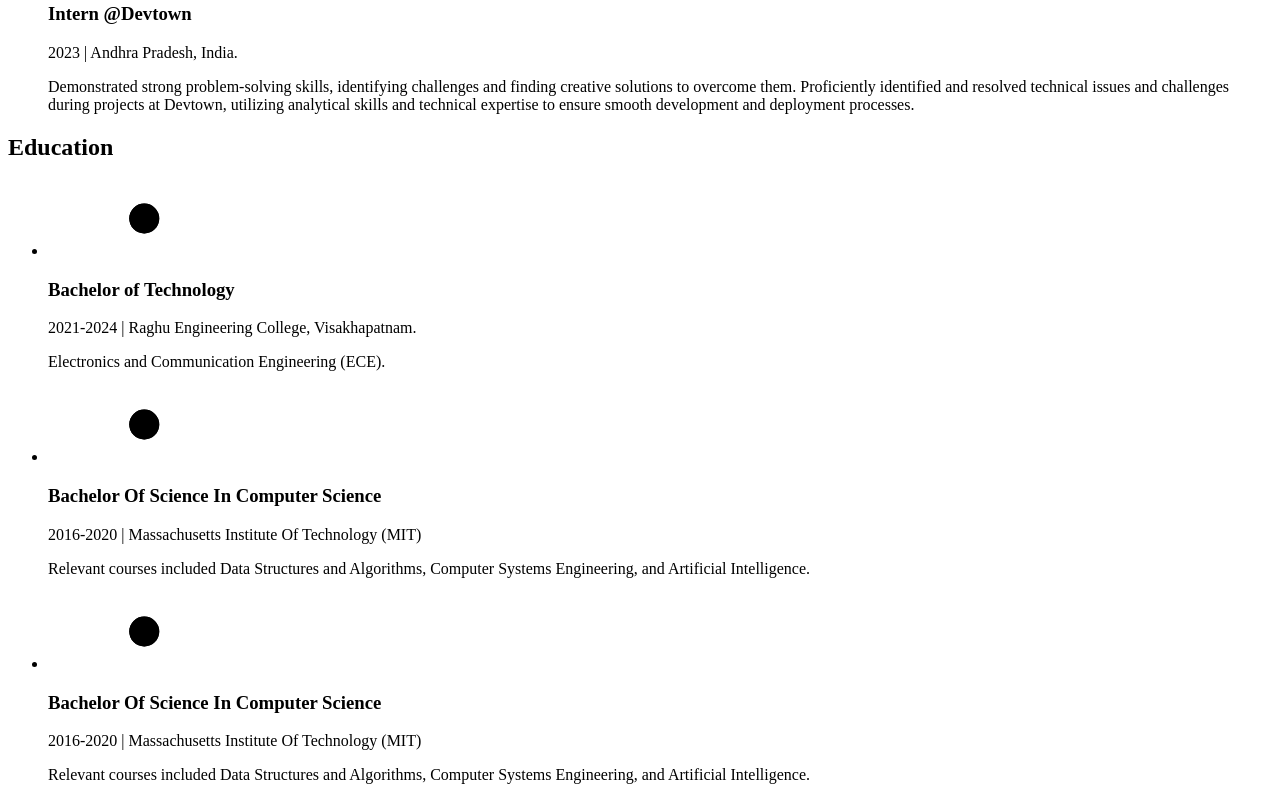
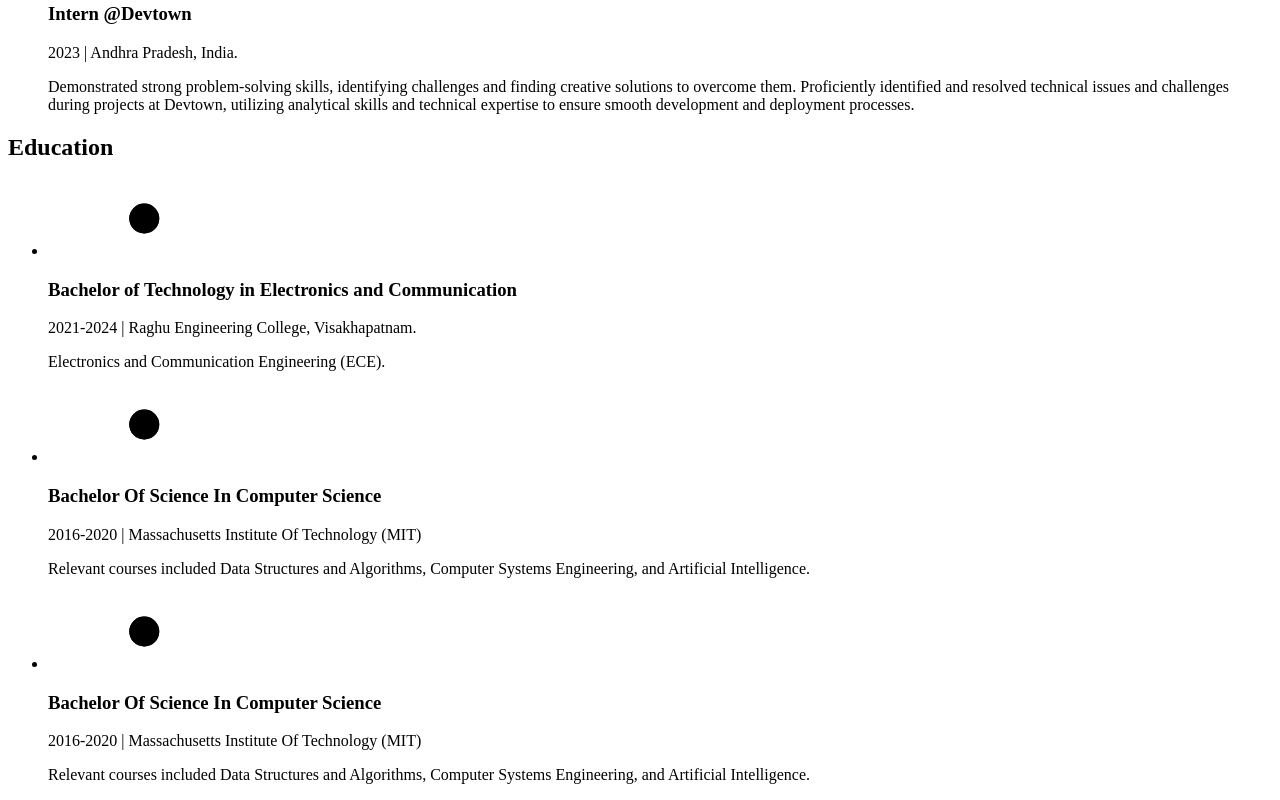
Before and after one commit to KSSaiTeja/NextJS-Portfolio-Website, a Next.js app: page /about in a window 1280 px wide. Shown: the part 4226-5026 px from the top of the page. Built offline with nearby package versions, Linux system fonts and the light colour scheme.

Commit message:
Education Added v2

```diff
--- a/src/components/Education.js
+++ b/src/components/Education.js
@@ -48,7 +48,7 @@ const Education = () => {
         />
         <ul className="w-full flex flex-col items-start justify-between ml-4 xs:ml-2">
           <Details
-            type="Bachelor of Technology"
+            type="Bachelor of Technology in Electronics and Communication"
             time="2021-2024"
             place="Raghu Engineering College, Visakhapatnam."
             info="Electronics and Communication Engineering (ECE)."
```
